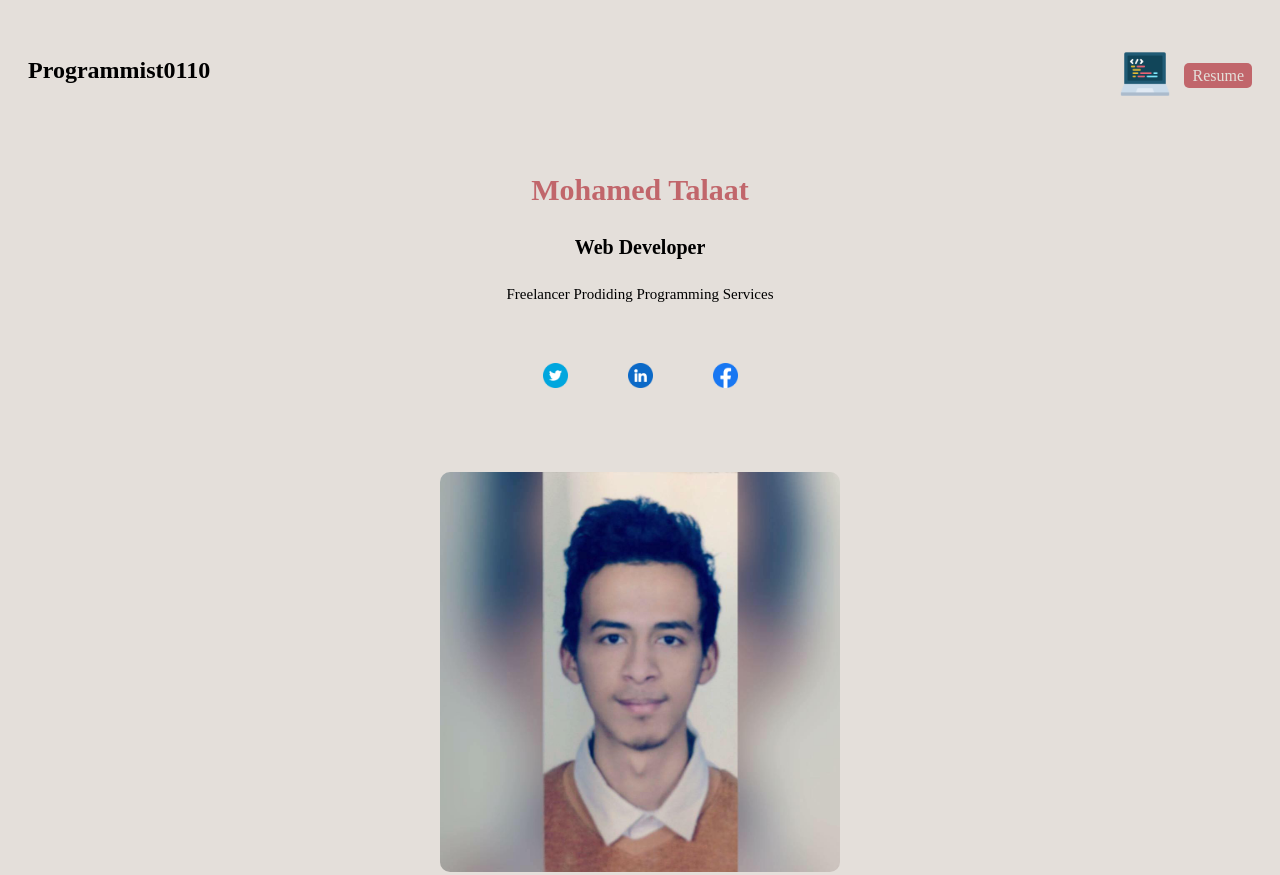
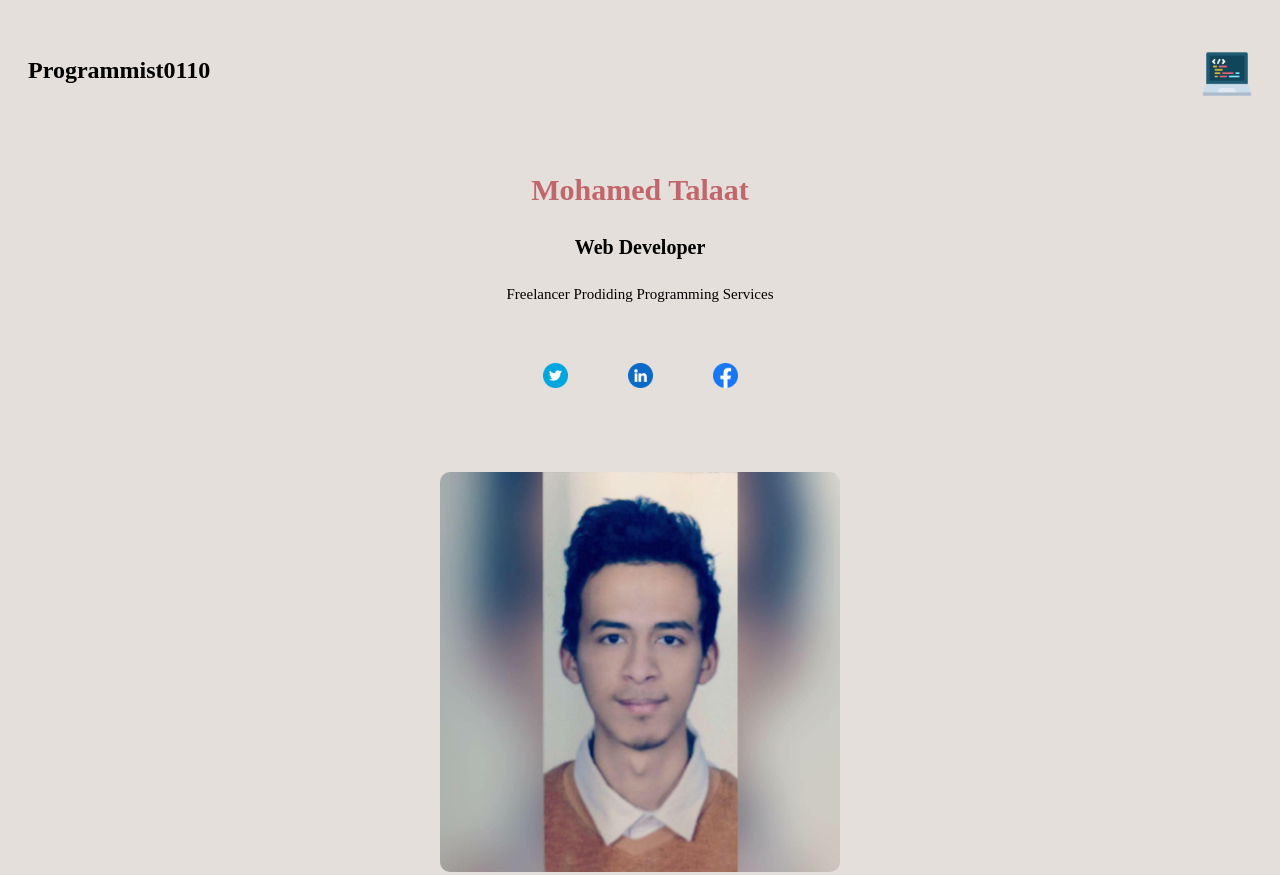
Before and after one commit to MohamedTalaat-Coder/MohamedTalaat-Coder.github.io, a plain HTML site: page index.html in a window 1280 px wide. Shown: the top 875 px of the page. Drawn offline with Linux system fonts and the light colour scheme.

Commit message:
remove resume

```diff
--- a/index.html
+++ b/index.html
@@ -14,7 +14,6 @@
           <h1>Programmist0110</h1>
           <ul>
             <li><img src="./media/programming.png" alt="" class="icon" /></li>
-            <li><a href="#">Resume</a></li>
           </ul>
         </nav>
         <div class="info-div">
```
